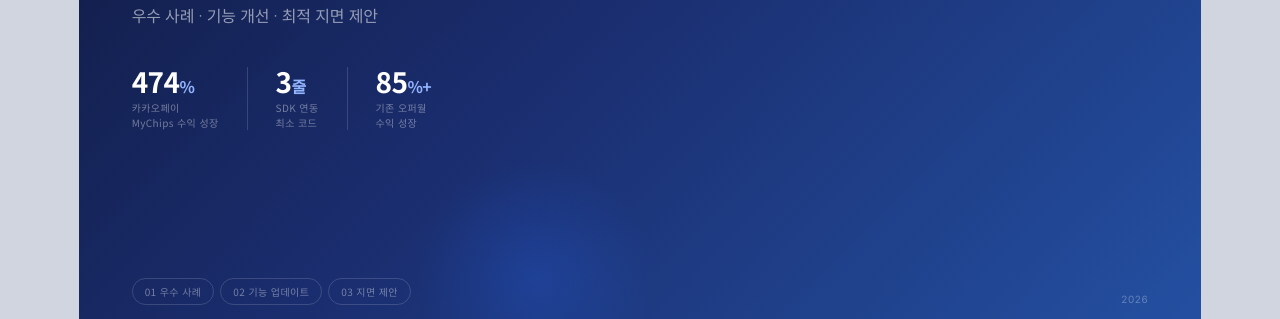
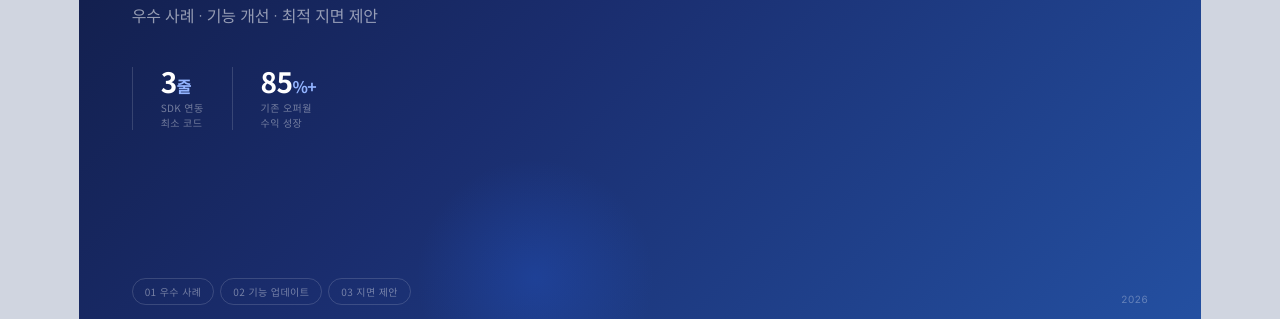
Before and after one commit to neungsoo-maf/proposal_ScatterLab_202606, a plain HTML site: page index.html in a window 1280 px wide. Shown: the part 481-800 px from the top of the page. Drawn offline with Linux system fonts and the light colour scheme.

Commit message:
Update index.html

```diff
--- a/index.html
+++ b/index.html
@@ -83,10 +83,7 @@ window.PROPOSAL_CONFIG = {
       <div style="font-size:16px;color:rgba(255,255,255,0.55);font-weight:300;margin-bottom:40px;letter-spacing:-0.01em;">우수 사례 · 기능 개선 · 최적 지면 제안</div>
 
       <div style="display:flex;align-items:center;gap:28px;">
-        <div>
-          <div style="font-size:28px;font-weight:700;color:#fff;letter-spacing:-0.02em;line-height:1;">474<span style="font-size:16px;color:#93B4FF;">%</span></div>
-          <div style="font-size:10px;color:rgba(255,255,255,0.4);margin-top:5px;letter-spacing:0.04em;line-height:1.5;">카카오페이<br>MyChips 수익 성장</div>
-        </div>
+
         <div style="width:1px;align-self:stretch;background:rgba(255,255,255,0.15);"></div>
         <div>
           <div style="font-size:28px;font-weight:700;color:#fff;letter-spacing:-0.02em;line-height:1;">3<span style="font-size:16px;color:#93B4FF;">줄</span></div>
```
